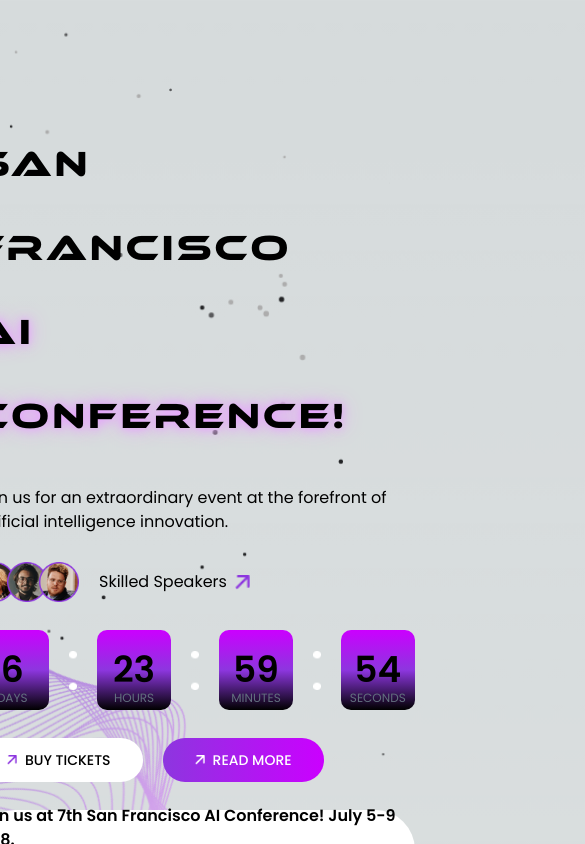
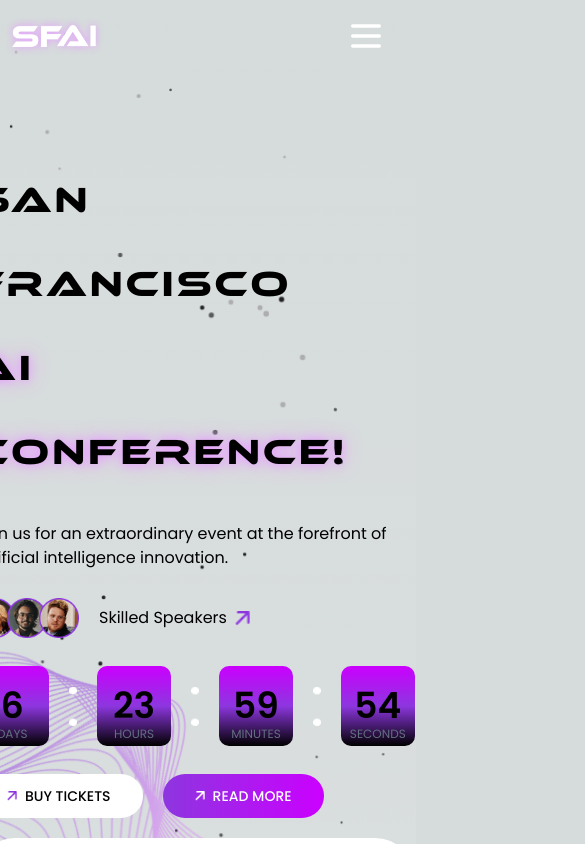
Before and after one commit to Anish42Borkar/landing-page, a Next.js app: page / in a window 390 px wide. Shown: the top 844 px of the page, 585 px wide, since content can reach past the window. Built offline with nearby package versions, Linux system fonts and the light colour scheme.

Commit message:
responsive navbar

```diff
--- a/app/globals.css
+++ b/app/globals.css
@@ -29,6 +29,10 @@
     --background-start-rgb: 0, 0, 0;
     --background-end-rgb: 0, 0, 0;
   }
+}
+
+html {
+  scroll-behavior: smooth;
 }
 
 body {
@@ -107,7 +111,6 @@
   width: 5rem;
   height: 5rem;
   border-radius: 10px;
-  opacity: 0px;
 }
 
 .time-card-gradient {
@@ -186,3 +189,7 @@
   background-size: contain;
   z-index: -1;
 }
+
+.burger {
+  filter: invert(1);
+}
--- a/app/page.tsx
+++ b/app/page.tsx
@@ -1,27 +1,34 @@
 "use client";
-import Navbar from "@/components/navbar";
+import Navbar, { list } from "@/components/navbar";
 import BrandSection from "@/components/page/brand-section";
 import DetailSection from "@/components/page/detail-section";
 import DontMissSection from "@/components/page/dont-miss-section";
 import FooterSection from "@/components/page/footer-section";
-// import HeroSection from "@/components/page/hero-section";
+import HeroSection from "@/components/page/hero-section";
 import SpeakersSection from "@/components/page/speakers-section";
 import TicketSection from "@/components/page/ticket-section";
 import WelcomeSection from "@/components/page/welcome-section";
 import WhatWeOfferSection from "@/components/page/what-we-offer-section";
-import dynamic from "next/dynamic";
+import Sidebar from "@/components/sidebar";
+import SidebarProvider from "@/provider/sidebar-provider";
+import Image from "next/image";
+import Link from "next/link";
+// import dynamic from "next/dynamic";
 
-// export const dynamic = "force-dynamic";
+export const dynamic = "force-dynamic";
 
-const HeroSection = dynamic(() => import("@/components/page/hero-section"), {
-  loading: () => <p>Loading...</p>,
-});
+// const HeroSection = dynamic(() => import("@/components/page/hero-section"), {
+//   loading: () => <p>Loading...</p>,
+// });
 
 export default function Home() {
   return (
     <main className="relative xl:container mx-auto">
-      <div className="z-30 hidden md:block">
-        <Navbar />{" "}
+      <div className="z-30  ">
+        <SidebarProvider>
+          <Navbar />
+          <Sidebar />
+        </SidebarProvider>{" "}
       </div>
 
       <HeroSection />
--- a/components/navbar.tsx
+++ b/components/navbar.tsx
@@ -2,8 +2,9 @@
 import Link from "next/link";
 import React from "react";
 import Button from "./button";
+import { useSidebarContext } from "@/provider/sidebar-provider";
 
-const list = [
+export const list = [
   {
     title: "Home",
     ref: "home",
@@ -30,17 +31,30 @@
   },
 ];
 const Navbar = () => {
+  const { sidebar, toggle } = useSidebarContext();
   return (
-    <nav className="flex justify-between py-4 px-10 absolute w-full ">
+    <nav className="flex justify-between py-4 px-1 md:px-10 absolute w-full ">
       <Image width={100} height={50} src="/assets/logo.png" alt="logo" />
-      <div className="flex gap-6 self-center">
+
+      <div className=" gap-6 hidden md:flex self-center">
         {list.map((link) => (
           <Link key={link.title} href={"#" + link.ref} className="nav-link">
             {link.title}
           </Link>
         ))}
       </div>
-      <Button label="BUY TICKETS" icon="/assets/icons/arrow 2.png" />
+      <Image
+        width={40}
+        height={40}
+        className="burger block md:hidden"
+        src="/assets/icons/burger.svg"
+        alt="logo"
+        onClick={() => toggle()}
+      />
+
+      <div className="hidden md:block">
+        <Button label="BUY TICKETS" icon="/assets/icons/arrow 2.png" />
+      </div>
     </nav>
   );
 };
--- a/components/page/footer-section.tsx
+++ b/components/page/footer-section.tsx
@@ -12,7 +12,7 @@
       className="footer-section  flex flex-col items-center py-10"
       id="contact-us"
     >
-      <div className=" flex flex-col lg:flex-row justify-around  items-center w-[80rem] mt-10">
+      <div className=" flex flex-col lg:flex-row justify-around  items-center w-[80%] mt-10">
         <p className="text-4xl">
           COUNT EVERY <br />{" "}
           <span className="text-[#8D36DF]">SECOND UNTIL EVENT</span>
--- a/components/page/hero-section.tsx
+++ b/components/page/hero-section.tsx
@@ -1,15 +1,17 @@
+"use client";
 import Image from "next/image";
 import React from "react";
 import TimeCard from "../timeCard";
 import useCountdownTimer from "@/hooks/useCountdownTimer";
 import Button from "../button";
+export const dynamic = "force-dynamic";
 
 const HeroSection = () => {
   const targetDate = new Date();
   targetDate.setDate(targetDate.getDate() + 7);
   const { days, hours, minutes, seconds } = useCountdownTimer(targetDate);
   return (
-    <section className="hero flex justify-center items-center xl:pt-24   relative">
+    <section className="hero flex justify-center items-center pt-16 px-5 xl:pt-24   relative">
       <div className="">
         <p className="ethnocentric-font hero-font text-4xl xl:text-[70px]">
           San Francisco
@@ -17,7 +19,7 @@
         <p className="ethnocentric-font hero-font glow text-4xl xl:text-[70px]">
           AI Conference!
         </p>
-        <p className="w-full md:w-2/4 text-base mt-7">
+        <p className="w-full md:w-2/4 md:text-base mt-7">
           Join us for an extraordinary event at the forefront of artificial
           intelligence innovation.
         </p>
@@ -51,7 +53,7 @@
                 width={15}
                 height={15}
                 alt="arrow"
-                src="/assets/icons/Arrow 2.png"
+                src="/assets/icons/arrow 2.png"
               />
             </span>
           </p>
@@ -91,8 +93,8 @@
           />
         </div>
 
-        <div className="join flex flex-col md:flex-row justify-center items-center mt-7">
-          <p className="font-semibold">
+        <div className="join flex flex-col md:flex-row justify-center items-center mt-5">
+          <p className="font-semibold text-sm md:text-base">
             Join us at 7th San Francisco AI Conference! July 5-9 2018. &nbsp;
           </p>
           <Button
--- a/components/page/ticket-section.tsx
+++ b/components/page/ticket-section.tsx
@@ -15,7 +15,7 @@
             rounded={false}
             gray
             label="VIEW ALL TICKETS"
-            icon="/assets/icons/Arrow 2.png"
+            icon="/assets/icons/arrow 2.png"
           />
         </div>
 
--- a/components/page/welcome-section.tsx
+++ b/components/page/welcome-section.tsx
@@ -22,7 +22,7 @@
           </div>
         </div>
         <div className="right">
-          <p className="text-[0.93rem]">
+          <p className="text-[0.93rem] px-4">
             Join us for an extraordinary event at the forefront of artificial
             intelligence innovation. Founded by a passionate group of
             technologists and engineers, the San Francisco AI Conference is the
--- /dev/null
+++ b/components/sidebar.tsx
@@ -0,0 +1,40 @@
+import Image from "next/image";
+import React from "react";
+import { list } from "./navbar";
+import Link from "next/link";
+import { useSidebarContext } from "@/provider/sidebar-provider";
+
+const Sidebar = () => {
+  const { sidebar, toggle } = useSidebarContext();
+
+  return (
+    <div
+      className={`w-60 h-screen fixed  ${
+        sidebar ? "translate-x-0" : "-translate-x-full"
+      } top-0 bg-white z-40`}
+    >
+      <Image
+        width={40}
+        height={40}
+        className=" absolute right-0 cursor-pointer"
+        src="/assets/icons/close.svg"
+        alt="logo"
+        onClick={() => toggle()}
+      />
+
+      <div className="flex flex-col gap-6  self-center">
+        {list.map((link) => (
+          <Link
+            key={link.title}
+            href={"#" + link.ref}
+            className=" text-black px-2 py-4 hover:bg-gray-500/30"
+          >
+            {link.title}
+          </Link>
+        ))}
+      </div>
+    </div>
+  );
+};
+
+export default Sidebar;
--- a/components/timeCard.tsx
+++ b/components/timeCard.tsx
@@ -1,3 +1,4 @@
+"use client";
 import React from "react";
 
 const TimeCard = ({
--- /dev/null
+++ b/provider/sidebar-provider.tsx
@@ -0,0 +1,24 @@
+import React, { useContext, createContext, useState } from "react";
+
+type SidebarContextT = {
+  sidebar: boolean;
+  toggle: () => void;
+};
+
+const SidebarContext = createContext({} as SidebarContextT);
+
+export const useSidebarContext = () => useContext(SidebarContext);
+
+const SidebarProvider = ({ children }: { children: React.ReactNode }) => {
+  const [sidebar, setSidebar] = useState(false);
+  function toggle() {
+    setSidebar((prev) => !prev);
+  }
+  return (
+    <SidebarContext.Provider value={{ sidebar, toggle }}>
+      {children}
+    </SidebarContext.Provider>
+  );
+};
+
+export default SidebarProvider;
```
Also changed, not shown: public/assets/icons/burger.svg (added), public/assets/icons/close.svg (added).
